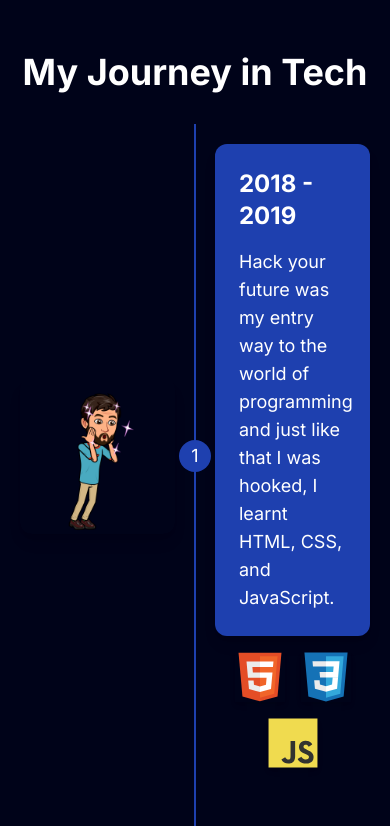
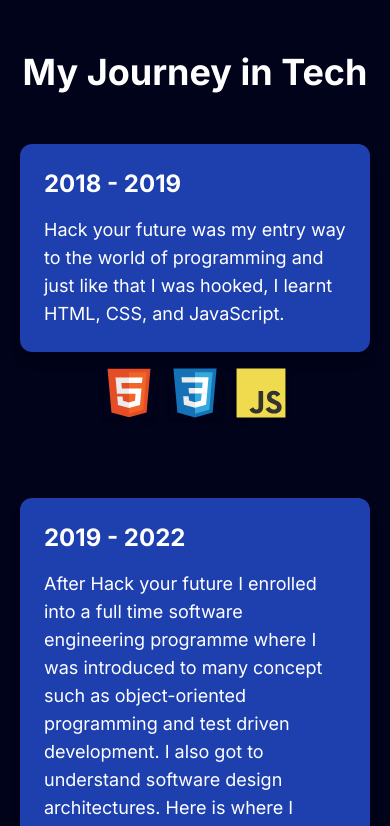
Before and after one commit to MarwanSummakieh/marwan-summakieh, a Next.js app: page / in a window 390 px wide. Shown: the part 960-1786 px from the top of the page. Built offline with nearby package versions, Linux system fonts and the light colour scheme.

Commit message:
managed small screns

```diff
--- a/src/components/Timeline.tsx
+++ b/src/components/Timeline.tsx
@@ -66,13 +66,13 @@ const Timeline: React.FC = () => {
         <h1 className="text-4xl font-bold text-white">My Journey in Tech</h1>
       </div>
       <div className="relative">
-        <div className="absolute left-1/2 transform -translate-x-1/2 h-full border-l-2 border-blue-800"></div>
+        <div className="absolute left-1/2 transform -translate-x-1/2 h-full border-l-2 border-blue-800 hidden md:block"></div>
         {milestones.map((milestone, index) => (
-          <div key={index} className={`flex ${index % 2 === 0 ? 'flex-row' : 'flex-row-reverse'} items-center mb-10 relative`}>
-            <div className="w-1/2 p-5">
+          <div key={index} className={`flex ${index % 2 === 0 ? 'md:flex-row' : 'md:flex-row-reverse'} items-center mb-10 relative`}>
+            <div className="w-1/2 p-5 hidden md:block">
               <Image src={milestone.image} alt={milestone.alt} width={400} height={300} className="rounded-xl shadow-lg" />
             </div>
-            <div className="w-1/2 p-5">
+            <div className="w-full md:w-1/2 p-5">
               <div className="bg-blue-800 text-white p-6 rounded-xl shadow-lg mb-4">
                 <h2 className="text-2xl font-bold mb-4">{milestone.date}</h2>
                 <p className="text-lg">{milestone.text}</p>
@@ -88,7 +88,7 @@ const Timeline: React.FC = () => {
                 ))}
               </div>
             </div>
-            <div className="absolute left-1/2 transform -translate-x-1/2 w-8 h-8 bg-blue-800 rounded-full flex items-center justify-center text-white text-lg">
+            <div className="absolute left-1/2 transform -translate-x-1/2 w-8 h-8 bg-blue-800 rounded-full flex items-center justify-center text-white text-lg hidden md:flex">
               {index + 1}
             </div>
           </div>
```
